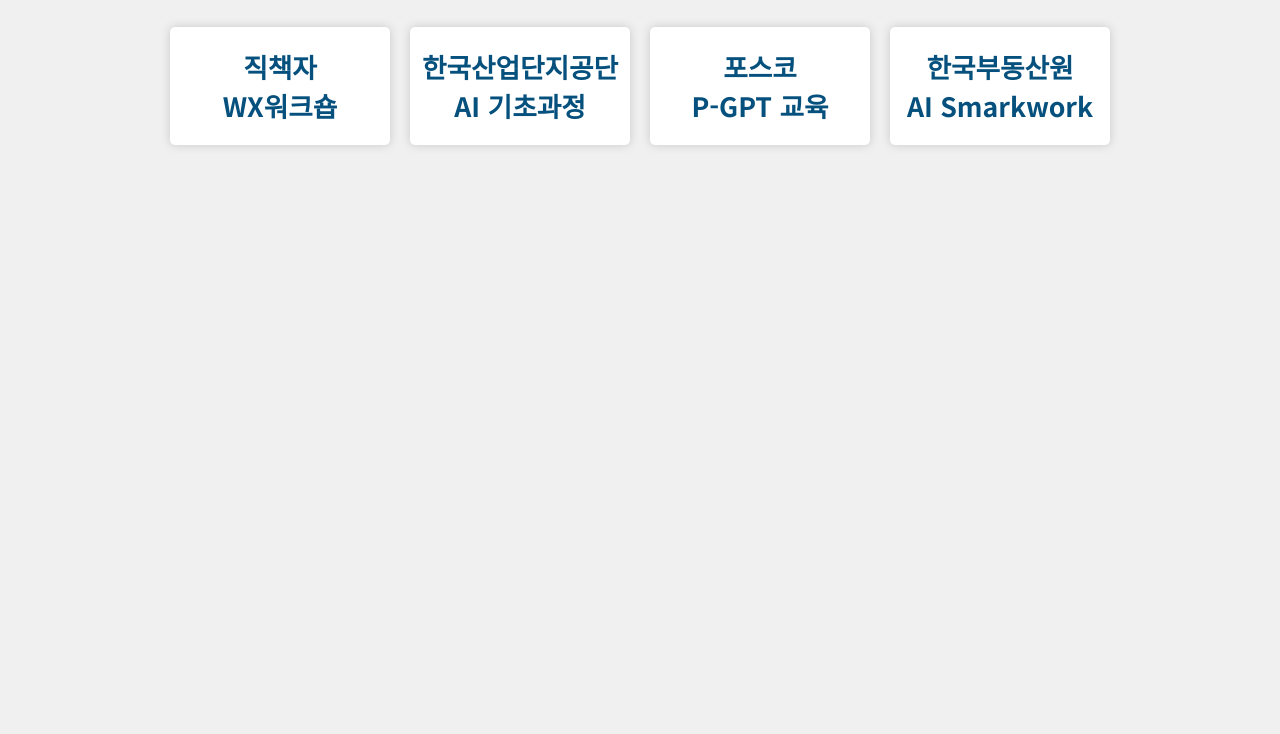
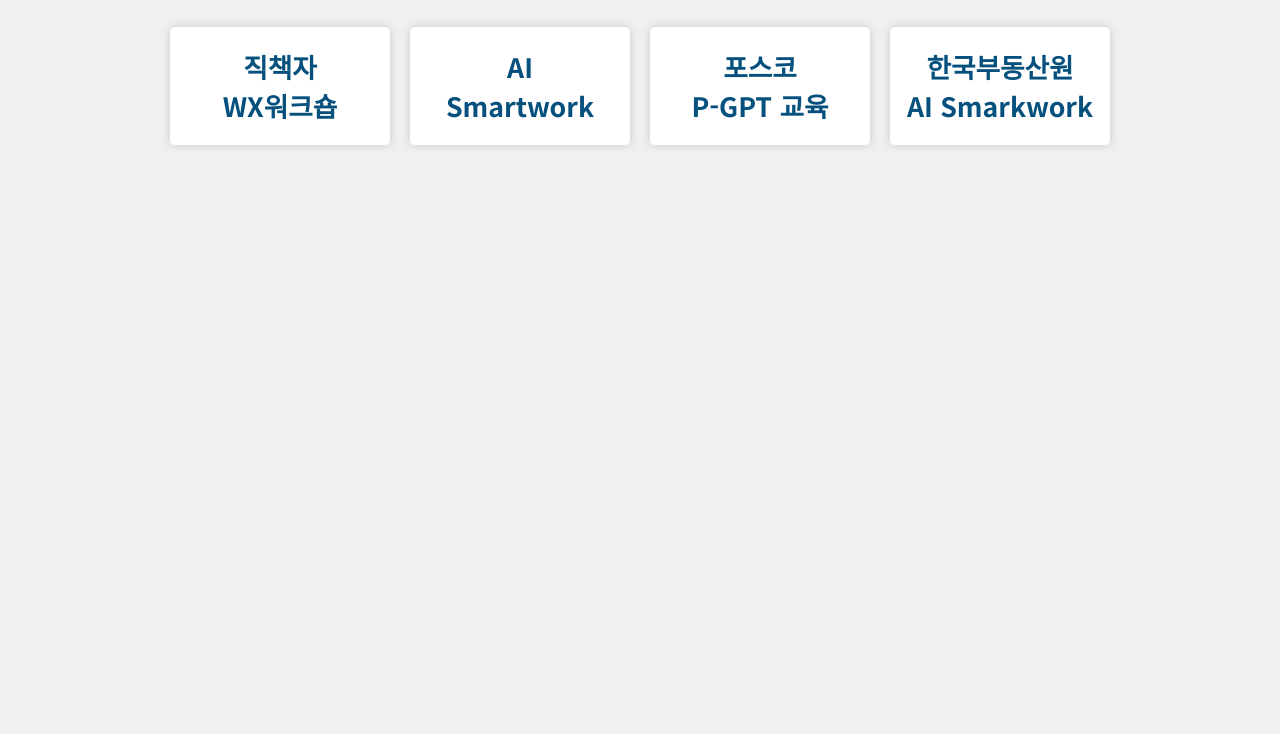
Before and after one commit to JasonKim-Ai/hd_department, a plain HTML site: page index.html in a window 1280 px wide. Shown: the part 66-800 px from the top of the page. Drawn offline with nearby package versions, Linux system fonts and the light colour scheme.

Commit message:
Initial upload

```diff
--- a/index.html
+++ b/index.html
@@ -76,7 +76,7 @@
     <div id="header">생성AI 실습 프롬프트</div>
     <div id="container">
         <div><span goto="wxleader/index.html">직책자<br>WX워크숍</span></div>
-        <div><span goto="wxbasic/index.html">한국산업단지공단<br>AI 기초과정</span></div>
+        <div><span goto="wxbasic/index.html">AI<br>Smartwork</span></div>
         <div><span goto="pgpt_multimodal/index.html">포스코<br>P-GPT 교육</span></div>
         <div><span goto="wxbasic_pgu/index.html">한국부동산원<br>AI Smarkwork</span></div>
         <!-- <div><span goto="posri/index.html">포스리</span></div> -->
```
Also changed, not shown: wxbasic/index.html (+1 -1 lines).
